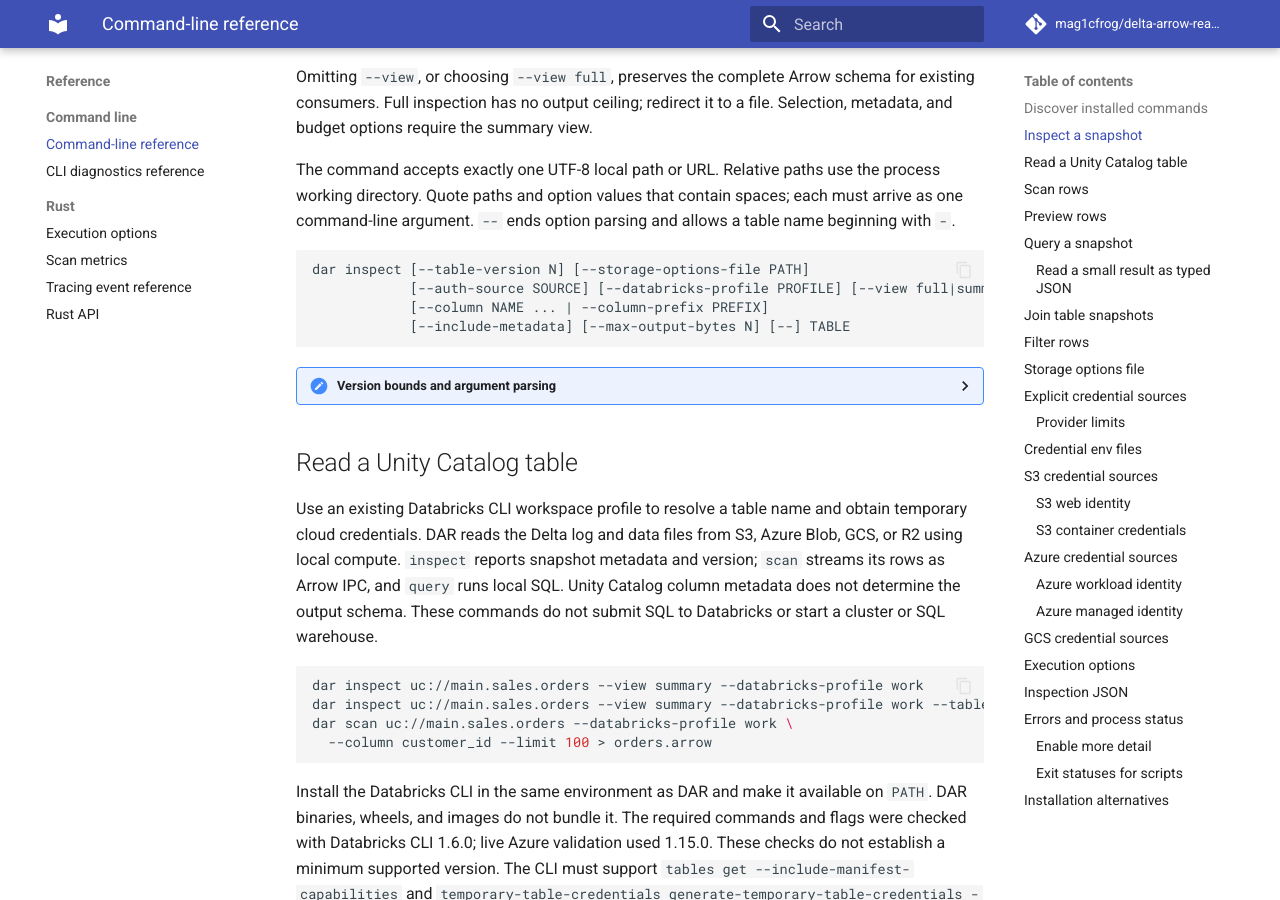
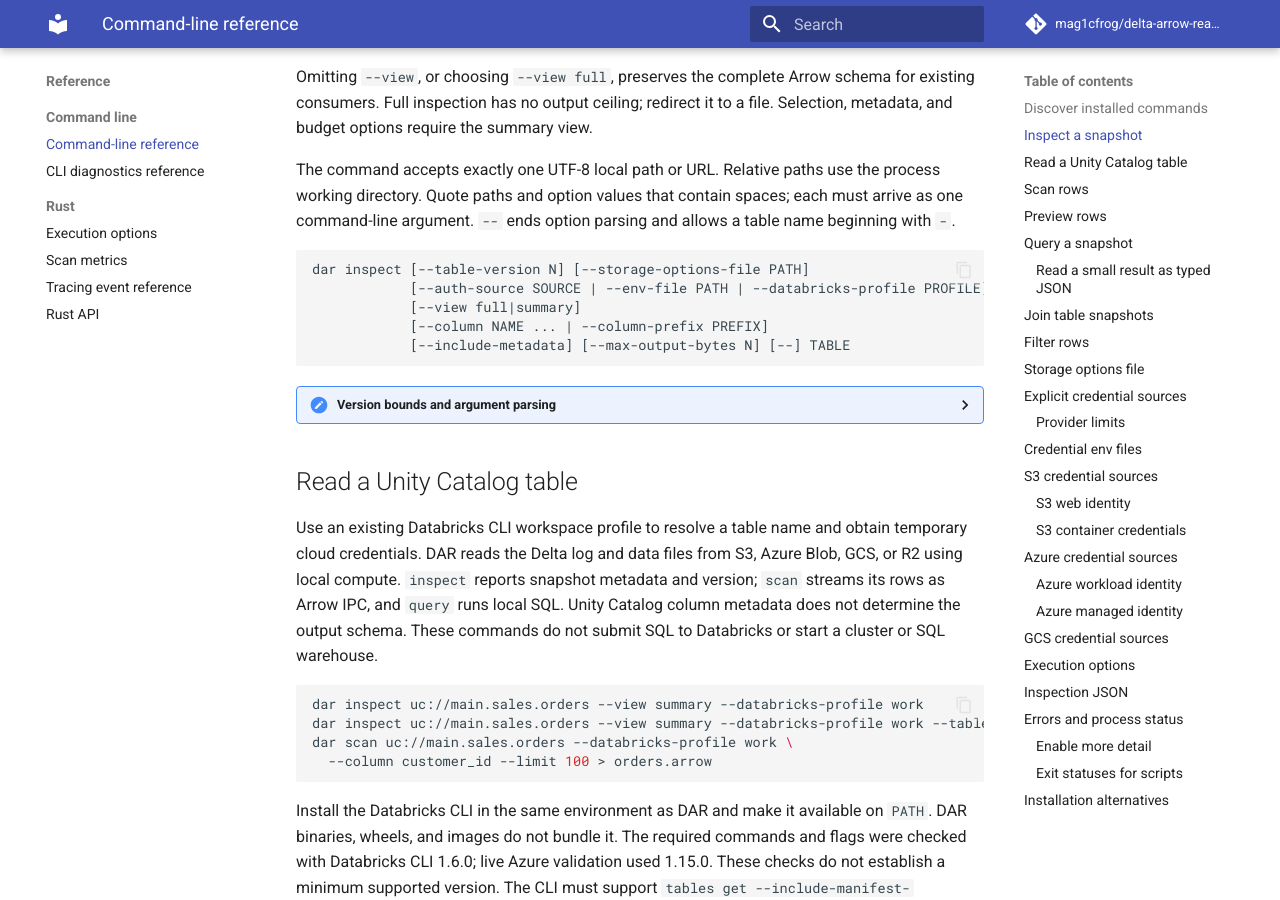
Before and after one commit to mag1cfrog/delta-arrow-reader, an MkDocs documentation site: the page built from crates/delta-arrow-reader-core/docs/public/cli.md, in a window 1280 px wide and 900 px high, scrolled down 7548 px. Built offline with MkDocs 1.6.1 and Material for MkDocs 9.7.7, drawn with Linux system fonts in a browser that asks for light colours; comment, search, counter and statistics services are not loaded; some of the changed text lies outside the part shown.

````diff
--- a/crates/delta-arrow-reader-core/docs/public/cli.md
+++ b/crates/delta-arrow-reader-core/docs/public/cli.md
@@ -304,7 +304,8 @@ parsing and allows a table name beginning with `-`.
 
 ```text
 dar inspect [--table-version N] [--storage-options-file PATH]
-            [--auth-source SOURCE] [--databricks-profile PROFILE] [--view full|summary]
+            [--auth-source SOURCE | --env-file PATH | --databricks-profile PROFILE]
+            [--view full|summary]
             [--column NAME ... | --column-prefix PREFIX]
             [--include-metadata] [--max-output-bytes N] [--] TABLE
 ```
@@ -462,7 +463,7 @@ before table loading, including for `--limit 0`.
 
 ```text
 dar scan [--table-version N] [--storage-options-file PATH]
-         [--auth-source SOURCE] [--databricks-profile PROFILE]
+         [--auth-source SOURCE | --env-file PATH | --databricks-profile PROFILE]
          [--predicate-file PATH] [--column NAME ... | --no-columns]
          [--execution-options-file PATH] [--target-partitions N] [--limit N] [--] TABLE
 ```
@@ -579,7 +580,8 @@ dar query uc://main.sales.orders --databricks-profile work \
 
 ```text
 dar query [--table-version N] [--storage-options-file PATH]
-          [--auth-source SOURCE] [--databricks-profile PROFILE] [--format arrow|json]
+          [--auth-source SOURCE | --env-file PATH | --databricks-profile PROFILE]
+          [--format arrow|json]
           --sql-file PATH [--max-rows N] [--max-output-bytes BYTES]
           [--memory-limit-bytes BYTES] [--] TABLE
 ```
````
Also changed, not shown: 2 other files.
